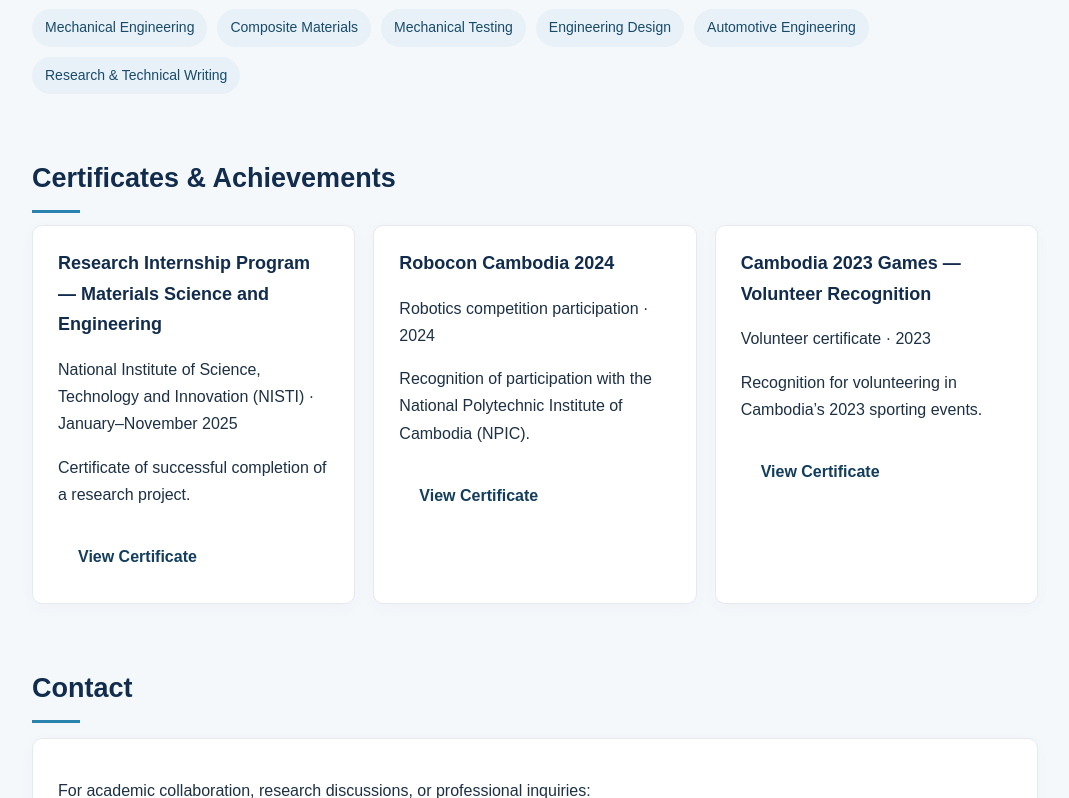
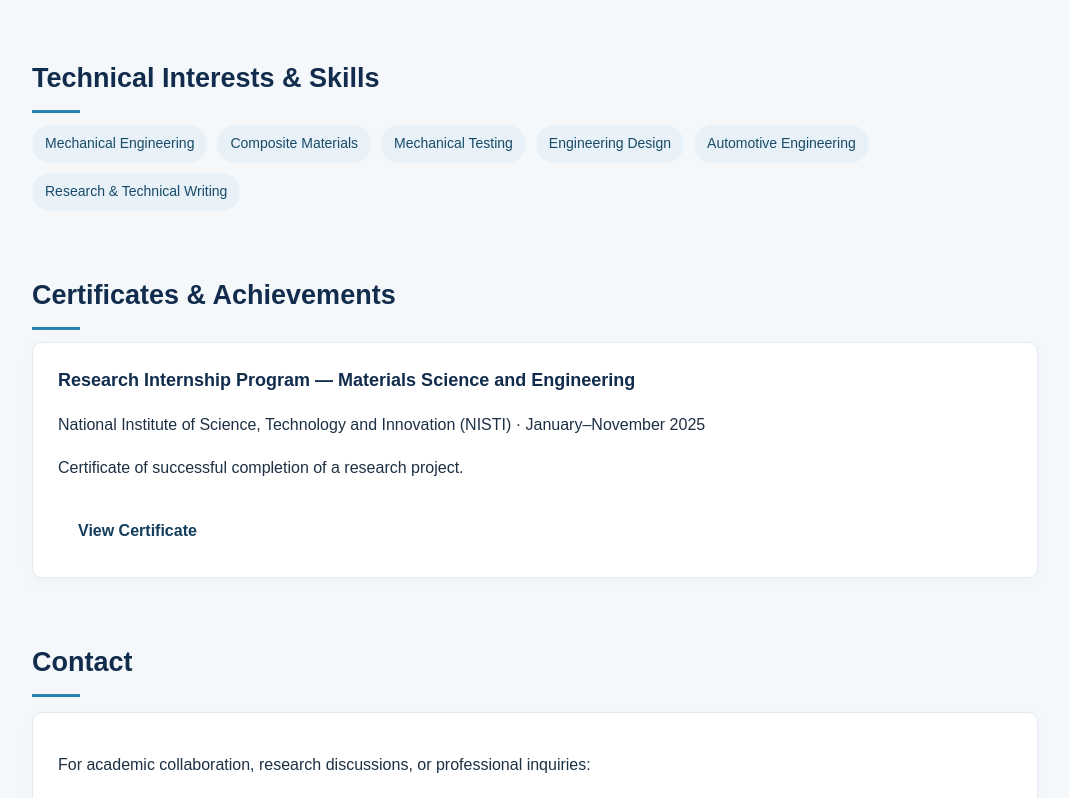
Before and after one commit to dychheavtyy168-bit/dychheavtyy168-bit.github.io, a plain HTML site: page index.html in a window 1280 px wide. Shown: the part 2707-3505 px from the top of the page, without its empty margins (105-1174 px from the left). Drawn offline with Linux system fonts and the light colour scheme.

Commit message:
Add files via upload

```diff
--- a/index.html
+++ b/index.html
@@ -1,4 +1,5 @@
 <!DOCTYPE html>
+
 <html lang="en">
 <head>
 <meta charset="utf-8"/>
@@ -61,7 +62,7 @@
 <a class="btn" href="#research">
       Explore Research
      </a>
-     <a class="btn outline" href="mailto:dychheavtyy168@gmail.com">
+<a class="btn outline" href="#contact">
       Contact Me
      </a>
 </div>
@@ -84,16 +85,14 @@
      Education
     </h3>
 <div class="card">
-     <h4>
-      Bachelor's Degree — Mechanical / Automotive Engineering
-     </h4>
+<h4>Technical Bachelor of Mechanics — Mechanics of Automobile Engineering</h4>
 <p>
       National Polytechnic Institute of Cambodia (NPIC)
      </p>
 <p class="muted">
       Graduated 2025
      </p>
-    </div>
+<p><a class="btn" href="bachelor-certificate-public.pdf" rel="noopener" target="_blank">📄 View Bachelor’s Certificate (Public Copy)</a></p><p class="muted">Privacy-redacted copy for public viewing.</p></div>
 <div class="card">
 <h4>
       Master’s Degree — Mechanical Engineering
@@ -228,34 +227,6 @@
        View Certificate
       </a>
 </article>
-     <article class="card">
-      <h4>
-       Robocon Cambodia 2024
-      </h4>
-      <p>
-       Robotics competition participation · 2024
-      </p>
-      <p>
-       Recognition of participation with the National Polytechnic Institute of Cambodia (NPIC).
-      </p>
-      <a class="btn" href="certificate-robocon.pdf" rel="noopener" target="_blank">
-       View Certificate
-      </a>
-     </article>
-     <article class="card">
-      <h4>
-       Cambodia 2023 Games — Volunteer Recognition
-      </h4>
-      <p>
-       Volunteer certificate · 2023
-      </p>
-      <p>
-       Recognition for volunteering in Cambodia’s 2023 sporting events.
-      </p>
-      <a class="btn" href="certificate-volunteer.pdf" rel="noopener" target="_blank">
-       View Certificate
-      </a>
-     </article>
 </div>
 </section>
 <section id="contact">
```
Also changed, not shown: README.txt, 1 other file. Lines whose indentation alone changed are shown as unchanged.
